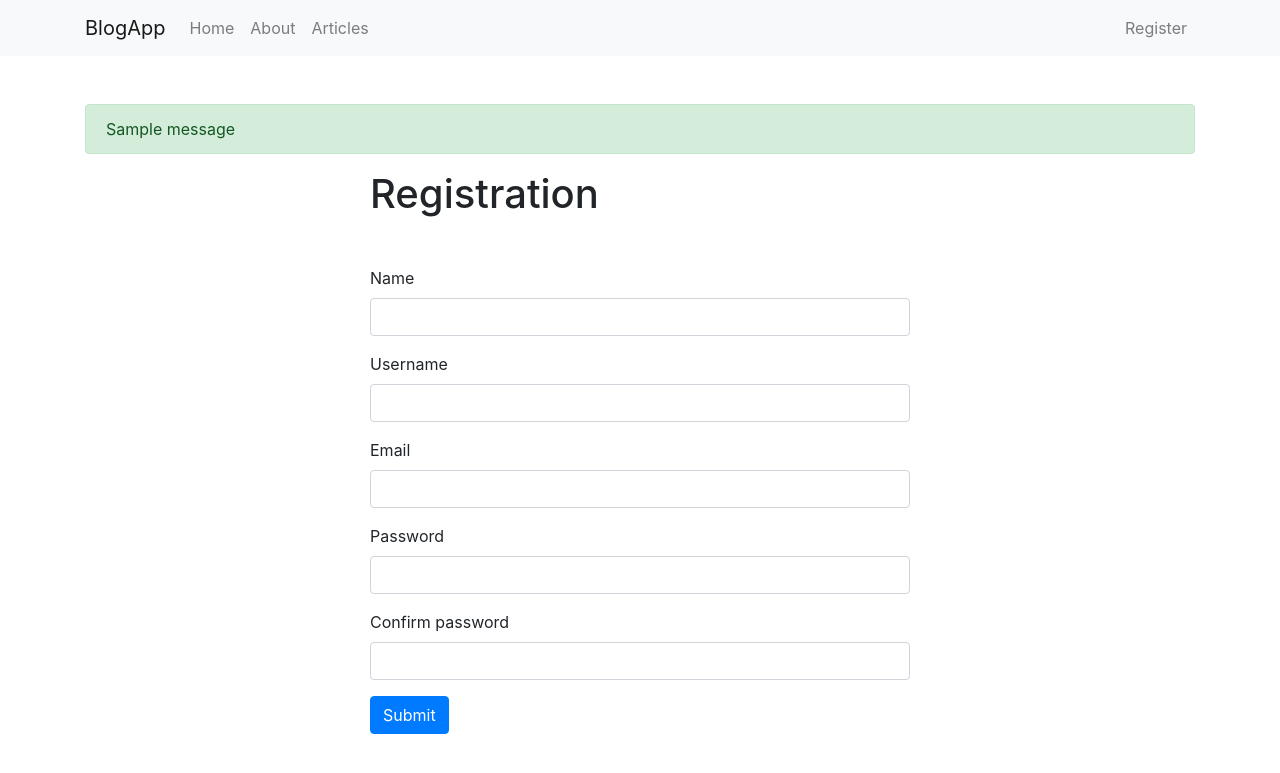
After one commit to IamOuttasight/Simple-Blog-Flask-Bootstrap, a Flask app: page /register in a window 1280 px wide. The commit adds this page. Shown: the top 773 px of the page. Run offline with Flask 2, Linux system fonts and the light colour scheme; one stand-in notice (Sample message) is shown; some libraries are stand-ins or nearby versions.

Commit message:
Connected database with 'users' table, added registration form

```diff
--- a/app/app.py
+++ b/app/app.py
@@ -1,10 +1,29 @@
 from flask import Flask
 from flask import render_template
+from flask import flash
+from flask import redirect
+from flask import url_for
+from flask import session
+from flask import logging
+from flask import request
+from flask_mysqldb import MySQL
+from wtforms import Form, StringField, TextAreaField, PasswordField, validators
+from passlib.hash import sha256_crypt
 
 from data import Articles
 
 
 app = Flask(__name__)
+
+# Config MySQL #NOTE: insert your MYSQL_USER and MYSQL_PASSWORD
+app.config['MYSQL_HOST'] = 'localhost'
+app.config['MYSQL_USER'] = '...' # !!!
+app.config['MYSQL_PASSWORD'] = '...' # !!!
+app.config['MYSQL_DB'] = 'simple_blog'
+app.config['MYSQL_CURSORCLASS'] = 'DictCursor'
+# Init MySQL
+mysql = MySQL(app)
+
 
 Articles = Articles()
 
@@ -25,5 +44,45 @@ def articles():
 def article(id):
     return render_template('article.html', id=id)
 
+class RegisterForm(Form):
+    name = StringField('Name', validators=[validators.Length(min=1, max=50)])
+    username = StringField('Username', validators=[validators.Length(min=4, max=25)])
+    email = StringField('Email', validators=[validators.Length(min=6, max=50)])
+    password = PasswordField('Password', validators=[
+        validators.DataRequired(),
+        validators.EqualTo('confirm', message='Passwords do not match')
+    ])
+    confirm = PasswordField('Confirm password')
+
+@app.route('/register', methods=['POST', 'GET'])
+def register():
+    form = RegisterForm(request.form)
+    if request.method == 'POST' and form.validate():
+        name = form.name.data
+        email = form.email.data
+        username = form.username.data
+        password = sha256_crypt.encrypt(str(form.password.data))
+
+        # Create cursor
+        cur = mysql.connection.cursor()
+
+        # Execute query
+        cur.execute("INSERT INTO users(name, email, username, password)\
+                    VALUES(%s, %s, %s, %s)", (name, email, username, password))
+
+        # Commit db
+        mysql.connection.commit()
+
+        # Close connection
+        cur.close()
+
+        flash('You are now registered and can log in', 'success')
+
+        return redirect(url_for('index'))
+
+    return render_template('register.html', form=form)
+
+
 if __name__ == "__main__":
+    app.secret_key = 'super-secret-key'
     app.run(debug=True)
--- a/app/templates/about.html
+++ b/app/templates/about.html
@@ -1,4 +1,8 @@
 {% extends 'layout.html' %}
+
+{% block title %}
+    About Us
+{% endblock %}
 
 {% block body %}
     <h1>About Us</h1>
--- a/app/templates/article.html
+++ b/app/templates/article.html
@@ -1,4 +1,8 @@
 {% extends 'layout.html' %}
+
+{% block title %}
+    {{ id }}
+{% endblock %}
 
 {% block body %}
     <h1>{{ id }}</h1>
--- a/app/templates/articles.html
+++ b/app/templates/articles.html
@@ -1,4 +1,8 @@
 {% extends 'layout.html' %}
+
+{% block title %}
+    Articles
+{% endblock %}
 
 {% block body %}
     <h1>Articles:</h1>
--- a/app/templates/home.html
+++ b/app/templates/home.html
@@ -1,4 +1,8 @@
 {% extends 'layout.html' %}
+
+{% block title %}
+    Home Page
+{% endblock %}
 
 {% block body %}
     <div class="jumbotron text-center">
--- /dev/null
+++ b/app/templates/includes/_formtemplates.html
@@ -0,0 +1,9 @@
+{% macro render_field(field) %}
+    {{ field.label }}
+    {{ field(**kwargs)|safe }}
+    {% if field.errors %}
+        {% for error in field.errors %}
+            <span class="help-inline">{{ error }}</span>
+        {% endfor %}
+    {% endif %}
+{% endmacro %}
--- /dev/null
+++ b/app/templates/includes/_messages.html
@@ -0,0 +1,7 @@
+{% with messages = get_flashed_messages(with_categories=true) %}
+    {% if messages %}
+        {% for category, message in messages %}
+            <div class="alert alert-{{ category }}">{{ message }}</div>
+        {% endfor %}
+    {% endif %}
+{% endwith %}
--- a/app/templates/includes/_navbar.html
+++ b/app/templates/includes/_navbar.html
@@ -17,6 +17,11 @@
                     <a class="nav-link" href="/articles">Articles</a>
                 </li>
             </ul>
+            <ul class="navbar-nav ml-auto">
+                <li class="nav-item">
+                    <a class="nav-link" href="/register">Register</a>
+                </li>
+            </ul>
         </div>
     </div>
 </nav>
--- a/app/templates/layout.html
+++ b/app/templates/layout.html
@@ -11,13 +11,15 @@
         integrity="sha384-Q6E9RHvbIyZFJoft+2mJbHaEWldlvI9IOYy5n3zV9zzTtmI3UksdQRVvoxMfooAo" crossorigin="anonymous"></script>
     <script src="https://stackpath.bootstrapcdn.com/bootstrap/4.4.1/js/bootstrap.min.js"
         integrity="sha384-wfSDF2E50Y2D1uUdj0O3uMBJnjuUD4Ih7YwaYd1iqfktj0Uod8GCExl3Og8ifwB6" crossorigin="anonymous"></script>
-    <title>Blog</title>
+    <title>
+        {% block title %}{% endblock %} | Blog
+    </title>
 </head>
 <body>
     {% include 'includes/_navbar.html' %}
-    <div class="container">
-        {% block body %}
-        {% endblock %}
+    <div class="container mt-5">
+        {% include 'includes/_messages.html' %}
+        {% block body %}{% endblock %}
     </div>
 </body>
 </html>
--- /dev/null
+++ b/app/templates/register.html
@@ -0,0 +1,34 @@
+{% extends 'layout.html' %}
+
+
+{% block title %}
+    Registration
+{% endblock %}
+
+
+{% block body %}
+    <div class="row">
+        <div class="col-6 offset-md-3">
+            <h1>Registration</h1>
+            {% from 'includes/_formtemplates.html' import render_field %}
+            <form class="mt-5" action="" method="post">
+                <div class="form-group">
+                    {{ render_field(form.name, class_='form-control') }}
+                </div>
+                <div class="form-group">
+                    {{ render_field(form.username, class_='form-control') }}
+                </div>
+                <div class="form-group">
+                    {{ render_field(form.email, class_='form-control') }}
+                </div>
+                <div class="form-group">
+                    {{ render_field(form.password, class_='form-control') }}
+                </div>
+                <div class="form-group">
+                    {{ render_field(form.confirm, class_='form-control') }}
+                </div>
+                <p><input class="btn btn-primary" type="submit" value="Submit"></p>
+            </form>
+        </div>
+    </div>
+{% endblock %}
```
